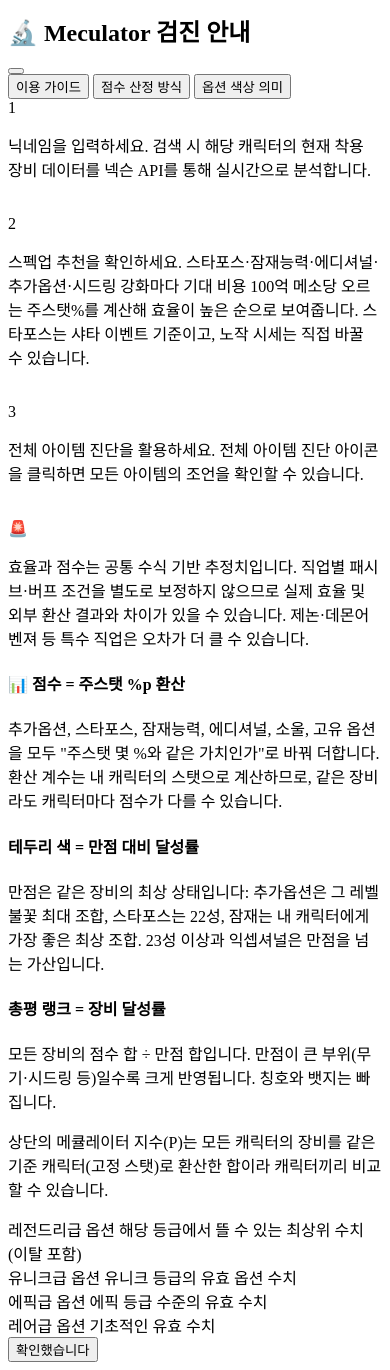
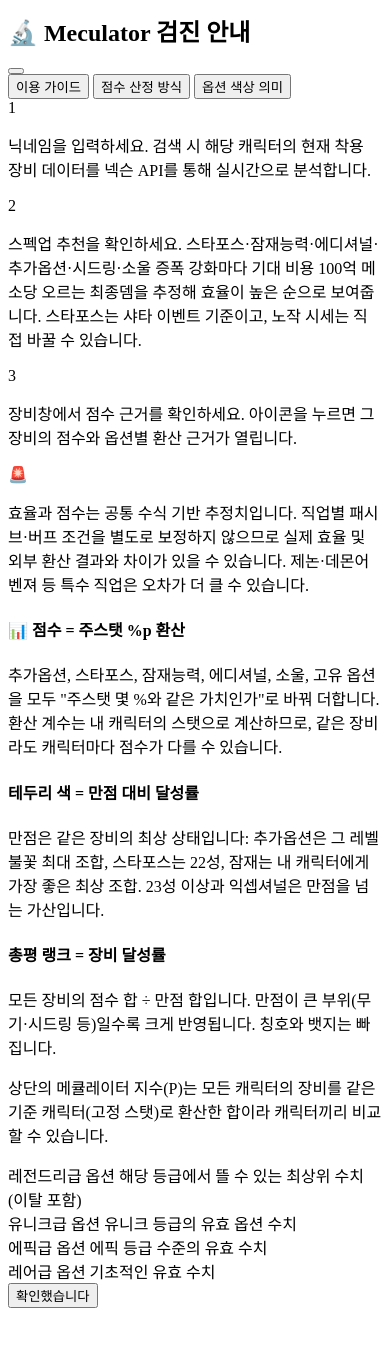
Before and after one commit to aarmia/MapleCards, a FastAPI app: template app/templates/components/_modals.html in a window 390 px wide. Shown: the part 270-1640 px from the top of the page. After the commit the page ends 1578 px from the top, so only its background shows below. Run offline with FastAPI, Linux system fonts and the light colour scheme; the template is opened without the code that fills it, so the values that code supplies are empty.

Commit message:
fix(mobile): spec-up card layout, help modal and detail spacing
- Spec-up cards: on mobile the efficiency block drops under the item name as one
  row (final damage · index · per 10B), so names and parts no longer wrap
- Spec-up intro shows the first sentence on mobile with a "자세히" toggle
- Help modal: tabs fit on one line, doubled step spacing removed, guide text
  updated for the current screens (final damage, equipment-grid basis)
- Item detail: tighter gap under the Base Options heading

Co-Authored-By: Claude Opus 5.5 <noreply@anthropic.com>

```diff
--- a/app/templates/components/_modals.html
+++ b/app/templates/components/_modals.html
@@ -49,7 +49,7 @@
             </template>
             <div class="grid grid-cols-1 gap-4">
                 <section class="rounded-2xl border border-neutral-600 bg-neutral-800/50 p-4 md:p-5">
-                    <h4 class="text-xs font-black text-neutral-300 uppercase mb-4 md:mb-5 tracking-widest">Base Options</h4>
+                    <h4 class="text-xs font-black text-neutral-300 uppercase mb-1 md:mb-4 tracking-widest">Base Options</h4>
                     <div class="space-y-3.5 py-1">
                         <template x-for="(label, key) in labelMap" :key="key">
                             <div x-show="getTotalStat(selectedItem, key) !== 0" class="grid grid-cols-[84px_minmax(0,1fr)] md:grid-cols-[100px_minmax(0,1fr)] items-baseline gap-x-2 md:gap-x-3 text-xs">
@@ -165,37 +165,34 @@
     <div x-show="showHelp" x-transition:enter="ease-out duration-300" x-transition:enter-start="opacity-0 scale-95" x-transition:enter-end="opacity-100 scale-100"
          class="relative bg-white rounded-3xl shadow-2xl max-w-2xl w-full border border-slate-200 overflow-hidden flex flex-col max-h-[85vh]">
 
-        <div class="p-6 border-b border-slate-100 flex items-center justify-between">
-            <h2 class="text-xl font-black text-slate-800 tracking-tight">🔬 Meculator 검진 안내</h2>
+        <div class="px-5 py-4 md:p-6 border-b border-slate-100 flex items-center justify-between">
+            <h2 class="text-lg md:text-xl font-black text-slate-800 tracking-tight">🔬 Meculator 검진 안내</h2>
             <button @click="showHelp = false" class="p-2 text-slate-400 hover:text-slate-600">
                 <svg class="w-6 h-6" fill="none" stroke="currentColor" viewBox="0 0 24 24"><path stroke-linecap="round" stroke-linejoin="round" stroke-width="2" d="M6 18L18 6M6 6l12 12"/></svg>
             </button>
         </div>
 
         <div class="flex border-b border-slate-100 bg-slate-50/50">
-            <button @click="helpTab = 'guide'" class="flex-1 py-4 text-xs font-bold transition-all border-b-2" :class="helpTab === 'guide' ? 'border-blue-600 text-blue-600' : 'border-transparent text-slate-400'">이용 가이드</button>
-            <button @click="helpTab = 'score'" class="flex-1 py-4 text-xs font-bold transition-all border-b-2" :class="helpTab === 'score' ? 'border-blue-600 text-blue-600' : 'border-transparent text-slate-400'">점수 산정 방식</button>
-            <button @click="helpTab = 'color'" class="flex-1 py-4 text-xs font-bold transition-all border-b-2" :class="helpTab === 'color' ? 'border-blue-600 text-blue-600' : 'border-transparent text-slate-400'">옵션 색상 의미</button>
+            <button @click="helpTab = 'guide'" class="flex-1 min-w-0 px-1 py-3 md:py-4 text-[11px] md:text-xs whitespace-nowrap font-bold transition-all border-b-2" :class="helpTab === 'guide' ? 'border-blue-600 text-blue-600' : 'border-transparent text-slate-400'">이용 가이드</button>
+            <button @click="helpTab = 'score'" class="flex-1 min-w-0 px-1 py-3 md:py-4 text-[11px] md:text-xs whitespace-nowrap font-bold transition-all border-b-2" :class="helpTab === 'score' ? 'border-blue-600 text-blue-600' : 'border-transparent text-slate-400'">점수 산정 방식</button>
+            <button @click="helpTab = 'color'" class="flex-1 min-w-0 px-1 py-3 md:py-4 text-[11px] md:text-xs whitespace-nowrap font-bold transition-all border-b-2" :class="helpTab === 'color' ? 'border-blue-600 text-blue-600' : 'border-transparent text-slate-400'">옵션 색상 의미</button>
         </div>
 
-        <div class="p-8 overflow-y-auto custom-scrollbar flex-1">
+        <div class="p-5 md:p-8 overflow-y-auto custom-scrollbar flex-1">
             <div x-show="helpTab === 'guide'" class="space-y-6 animate-fade-in">
-                <div class="space-y-4">
+                <div class="space-y-5">
                     <div class="flex gap-4">
                         <div class="w-8 h-8 rounded-full bg-blue-100 text-blue-600 flex items-center justify-center font-bold flex-none">1</div>
                         <p class="text-sm text-slate-600 leading-relaxed"><span class="font-bold text-slate-800">닉네임을 입력하세요.</span> 검색 시 해당 캐릭터의 현재 착용 장비 데이터를 넥슨 API를 통해 실시간으로 분석합니다.</p>
                     </div>
-                    <br>
                     <div class="flex gap-4">
                         <div class="w-8 h-8 rounded-full bg-blue-100 text-blue-600 flex items-center justify-center font-bold flex-none">2</div>
-                        <p class="text-sm text-slate-600 leading-relaxed"><span class="font-bold text-slate-800">스펙업 추천을 확인하세요.</span> 스타포스·잠재능력·에디셔널·추가옵션·시드링 강화마다 기대 비용 100억 메소당 오르는 주스탯%를 계산해 효율이 높은 순으로 보여줍니다. 스타포스는 샤타 이벤트 기준이고, 노작 시세는 직접 바꿀 수 있습니다.</p>
+                        <p class="text-sm text-slate-600 leading-relaxed"><span class="font-bold text-slate-800">스펙업 추천을 확인하세요.</span> 스타포스·잠재능력·에디셔널·추가옵션·시드링·소울 증폭 강화마다 기대 비용 100억 메소당 오르는 최종뎀을 추정해 효율이 높은 순으로 보여줍니다. 스타포스는 샤타 이벤트 기준이고, 노작 시세는 직접 바꿀 수 있습니다.</p>
                     </div>
-                    <br>
                     <div class="flex gap-4">
                         <div class="w-8 h-8 rounded-full bg-blue-100 text-blue-600 flex items-center justify-center font-bold flex-none">3</div>
-                        <p class="text-sm text-slate-600 leading-relaxed"><span class="font-bold text-slate-800">전체 아이템 진단을 활용하세요.</span> 전체 아이템 진단 아이콘을 클릭하면 모든 아이템의 조언을 확인할 수 있습니다.</p>
+                        <p class="text-sm text-slate-600 leading-relaxed"><span class="font-bold text-slate-800">장비창에서 점수 근거를 확인하세요.</span> 아이콘을 누르면 그 장비의 점수와 옵션별 환산 근거가 열립니다.</p>
                     </div>
-                    <br>
                     <div class="flex gap-4">
                         <div class="w-8 h-8 rounded-full bg-blue-100 text-red-600 flex items-center justify-center font-bold flex-none">🚨</div>
                         <p class="text-sm text-slate-600 leading-relaxed"><span class="font-bold text-slate-800">효율과 점수는 공통 수식 기반 추정치입니다.</span> 직업별 패시브·버프 조건을 별도로 보정하지 않으므로 실제 효율 및 외부 환산 결과와 차이가 있을 수 있습니다. 제논·데몬어벤져 등 특수 직업은 오차가 더 클 수 있습니다.</p>
```
Also changed, not shown: app/templates/components/_spec_up.html (+17 -9 lines).
